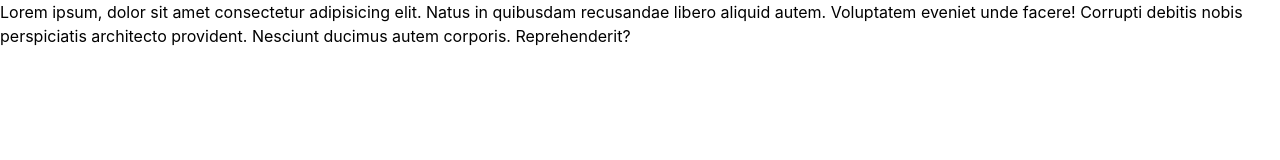
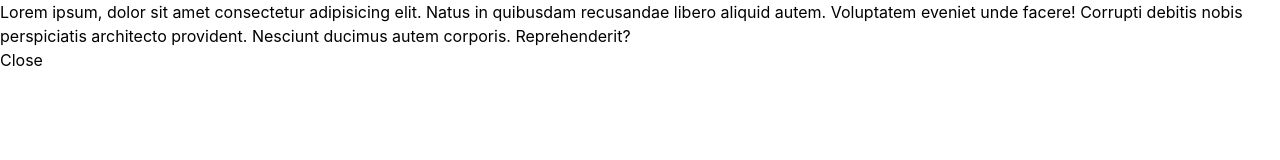
Before and after one commit to ngothiep2412/reactjs-course, a React (Create React App) app in the folder my-app/: page / in a window 1280 px wide. Shown: the top 160 px of the page. Built offline with nearby package versions, Linux system fonts and the light colour scheme; the HTML template or start-up script is replaced by a standard one.

Commit message:
update createPortal

```diff
--- a/my-app/src/App.js
+++ b/my-app/src/App.js
@@ -3,6 +3,7 @@ import React, { useEffect, useRef, useState, Fragment } from "react";
 import "./App.scss";
 // import SignUpFormFinal from "./components/form/SignUpFormFinal";
 import SignUpFormHook from "./components/form/SignUpFormHook";
+import Modal from "./components/modal/Modal";
 // import SignUpForm from "./components/form/SignUpForm";
 // import SignUpFormV2 from "./components/form/SignUpFormV2";
 // import Form2 from "./components/form/Fom2";
@@ -87,10 +88,8 @@ function App() {
   const [on, setOn] = useState(true);
   return (
     <Fragment>
-      <div className="relative z-10">
-        <div className="fixed inset-0 z-50 bg-black bg-opacity-50">
-          <div className="w-full max-w-[350px] mx-auto bg-white p-10 rounded-lg"></div>
-        </div>
+      <div>
+        <Modal></Modal>
       </div>
       <div className="relative z-30">
         Lorem ipsum, dolor sit amet consectetur adipisicing elit. Natus in
--- /dev/null
+++ b/my-app/src/components/modal/Modal.js
@@ -0,0 +1,21 @@
+import React from "react";
+// createPortal
+import ReactDOM from "react-dom";
+const Modal = ({ open = false, handleClose = () => {} }) => {
+  if (typeof document === "undefined") return <div className="modal"></div>;
+  // react render mà document hong có thì ko bị lỗi
+  return ReactDOM.createPortal(
+    <div className="modal fixed inset-0 z-50 flex items-center justify-center p-5">
+      <div className="overlay absolute inset-0 bg-black bg-opacity-25"></div>
+      <div
+        className="modal-content bg-white relative z-10 p-10
+       rounded-lg w-full max-w-[482px]"
+      >
+        <span className="absolute top-0 right-0 cursor-pointer">Close</span>
+      </div>
+    </div>,
+    document.querySelector("body")
+  );
+};
+
+export default Modal;
```
